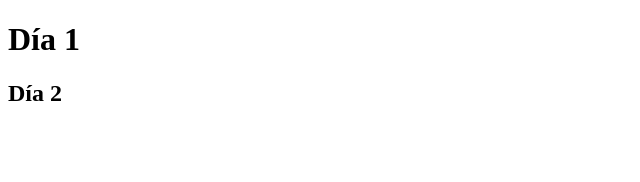
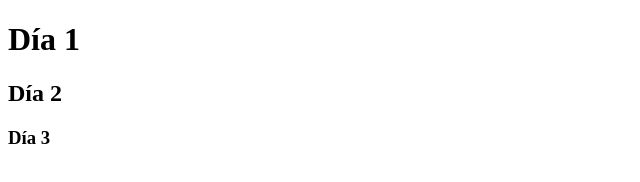
Before and after one commit to Godblessdiego/git-practica, a plain HTML site: page index.html in a window 1280 px wide. Shown: the full height of the page, 0-640 px from the left. Drawn offline with Linux system fonts and the light colour scheme.

Commit message:
Agregué un h3

```diff
--- a/index.html
+++ b/index.html
@@ -8,5 +8,6 @@
 <body>
     <h1>Día 1</h1>
     <h2>Día 2</h2>
+    <h3>Día 3</h3>
 </body>
 </html>
```
